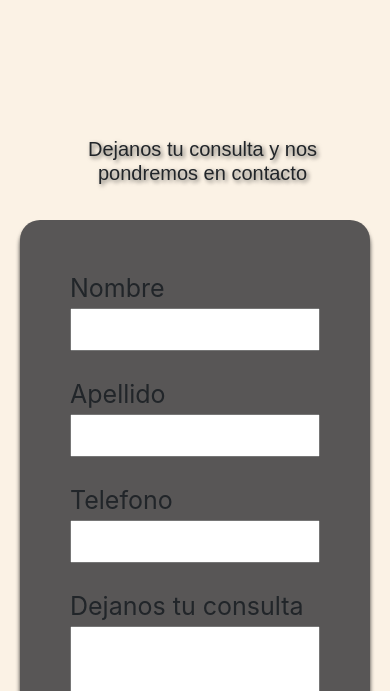
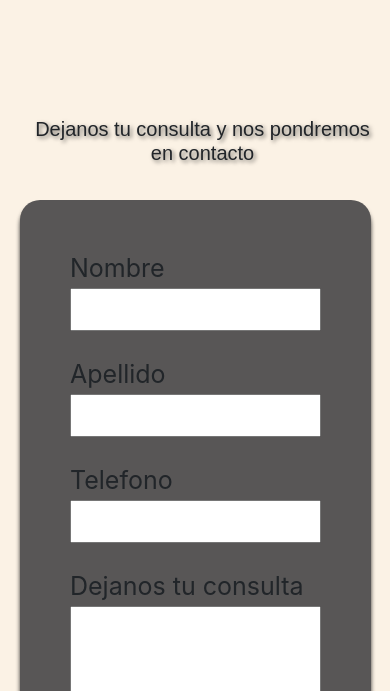
Before and after one commit to Rehm-one/FinanzaContable-Tercerentrega, a plain HTML site: page pages/contacto.html in a window 390 px wide. Shown: the part 153-844 px from the top of the page. Drawn offline with nearby package versions, Linux system fonts and the light colour scheme.

Commit message:
arreglo formulario

```diff
--- a/scss/_medias.scss
+++ b/scss/_medias.scss
@@ -123,10 +123,10 @@
   }
 
   main {
-    padding: 20px;
+    overflow: hidden;
 
     .form-container form {
-      width: 100%;
+      width: 90%;
       ;
     }
 
@@ -218,7 +218,7 @@
         list-style: none;
       }
 
-      width: 100%; /* Ancho reducido */
+      width: 95%; /* Ancho reducido */
       padding: 10px; /* Padding reducido */
       margin: 5px; /* Margen reducido */
   }
```
Also changed, not shown: css/estilo.css.
